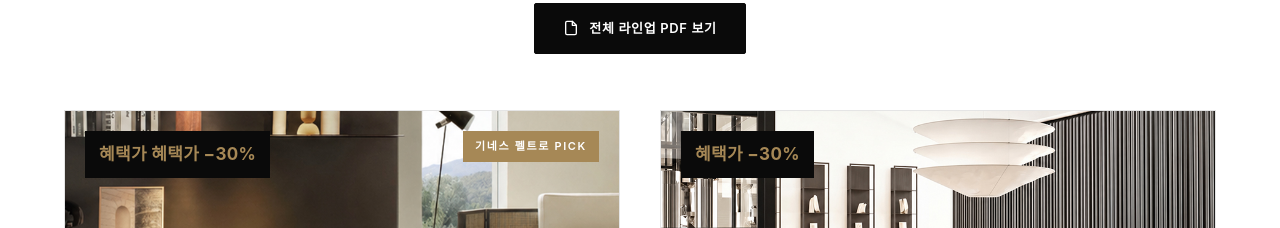
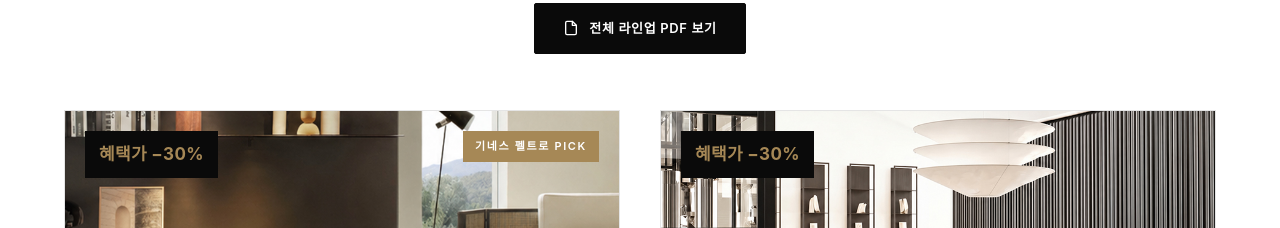
Before and after one commit to tjdrp7-boop/LinktoYOUANDUS, a website: page index.html in a window 1280 px wide. Shown: the part 3017-3245 px from the top of the page. Drawn offline with Linux system fonts and the light colour scheme; a web font is replaced by a local one.

Commit message:
Update index.html

```diff
--- a/index.html
+++ b/index.html
@@ -1436,7 +1436,7 @@
             <div class="product-card">
                 <!-- [IMG: Romby Chair 제품컷 - 900x675] -->
                 <div class="product-img" style="background-image: url('./images/product-romby.jpg');">
-                    <div class="discount-badge">혜택가 혜택가 −30%</div>
+                    <div class="discount-badge">혜택가 −30%</div>
                     <div class="pick-badge">기네스 펠트로 PICK</div>
                 </div>
                 <div class="product-body">
```
